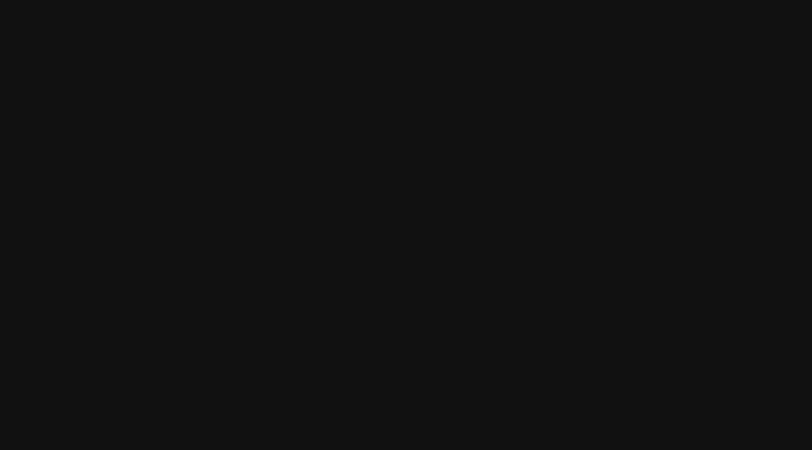
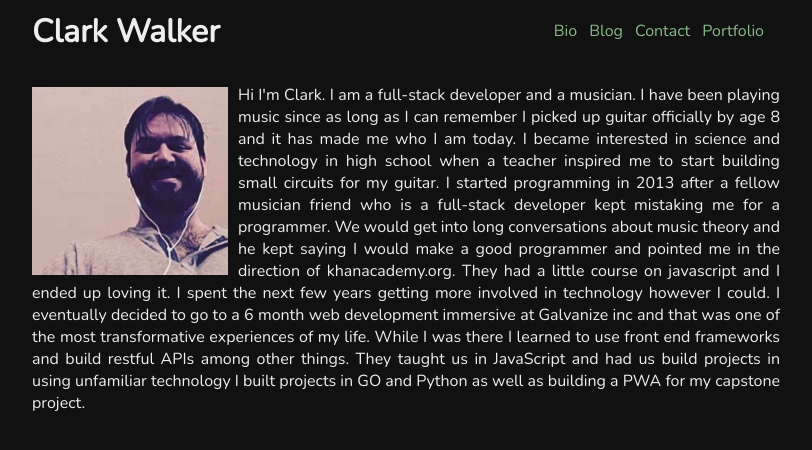
Before and after one commit to ClarkWalker/clark-walker.me, a React (Create React App) app: page /bio in a window 1280 px wide. Shown: the top 450 px of the page, without its empty margins (234-1046 px from the left). Built offline with nearby package versions, Linux system fonts and the light colour scheme.

Commit message:
more css fixes

```diff
--- a/src/App.js
+++ b/src/App.js
@@ -10,8 +10,9 @@
       <div className="App">
         <Router history={browserHistory}>
           <Route path="/" component={Splash}/>
-          <Route path="/about" component={About}/>
+          <Route path="/bio" component={About}/>
           <Route path="/fun" component={Splash}/>
+          <Route path="/blog" component={Splash}/>
           <Route path="/contact" component={Splash}/>
           <Route path="/portfolio" component={Splash}/>
         </Router>
--- a/src/components/about.css
+++ b/src/components/about.css
@@ -6,14 +6,33 @@
 #about main p{
   margin: 0px;
   padding: 0px 10px;
-  text-align: left;
+  text-align: justify;
 }
 
 #about main .profile-pic {
-  max-width: 75%;
+  max-width: 320px;
+  width: 75%;
+}
+
+@media (orientation:portrait) {
+  #about main p {
+    max-width: 320px;
+    width: 75%;
+  }
+
+  #about main {
+    display: flex;
+    flex-flow: column nowrap;
+    align-items: center;
+  }
 }
 
 @media (orientation:landscape) {
+  #about main {
+    margin-left: 20%;
+    margin-right: 20%;
+  }
+
   #about main .profile-pic {
     width: 196px;
     float: left;
--- a/src/components/about.js
+++ b/src/components/about.js
@@ -6,8 +6,8 @@
   render(){
     return(
       <div id="about">
-        <SplashHeader splash_style="top"/>
         <main>
+          <SplashHeader splash_style="top"/>
           <img className="profile-pic" src="./img/Avatar_Square.jpg"/>
           <p>Hi I'm Clark.  I am a full-stack developer and a musician.  I have been playing music since as long as I can remember I picked up guitar officially by age 8 and it has made me who I am today.  I became interested in science and technology in high school when a teacher inspired me to start building small circuits for my guitar. I started programming in 2013 after a fellow musician friend who is a full-stack developer kept mistaking me for a programmer.  We would get into long conversations about music theory and he kept saying I would make a good programmer and pointed me in the direction of khanacademy.org.  They had a little course on javascript and I ended up loving it.  I spent the next few years getting more involved in technology however I could.  I eventually decided to go to a 6 month web development immersive at Galvanize inc and that was one of the most transformative experiences of my life.  While I was there I learned to use front end frameworks and build restful APIs among other things.  They taught us in JavaScript and had us build projects in using unfamiliar technology I built projects in GO and Python as well as building a PWA for my capstone project.</p>
 
--- a/src/components/splash.css
+++ b/src/components/splash.css
@@ -1,4 +1,4 @@
-#splash #center {
+#splash .center {
   display: flex;
   flex-flow: column;
   align-items: center;
@@ -6,14 +6,14 @@
   min-height: 100vh;
 }
 
-#splash #top {
+#splash .top {
   display: flex;
   flex-flow: row nowrap;
   justify-content: space-between;
   padding: 10px;
 }
 
-#splash #a-title {
+#splash #Link-title {
   color: inherit;
   text-decoration: none;
   text-overflow: ellipsis;
@@ -24,10 +24,10 @@
   margin: 10px;
   display: flex;
   justify-content: space-around;
-  margin-bottom: 70px;
+  /* margin-bottom: 70px; */
 }
 
-#splash .nav a {
+#splash .nav .Link {
   margin: 0px 6px;
   color: #8b8;
   text-decoration: none;
--- a/src/components/splashHeader.js
+++ b/src/components/splashHeader.js
@@ -1,16 +1,18 @@
 import React, { Component } from "react";
+import { Link } from 'react-router';
 
 class SplashHeader extends Component {
   render(){
     return(
       <div id="splash">
-        <header id={ this.props.splash_style }>
-          <h1><a id="a-title" href="/">Clark Walker</a></h1>
+        <header className={ this.props.splash_style }>
+          <h1><Link className="Link" id="Link-title" to="/">Clark Walker</Link></h1>
           <nav className="nav">
-            <a href="/about">about me</a>
-            <a href="/fun">fun stuff</a>
-            <a href="/contact">contact me</a>
-            <a href="/portfolio">portfolio</a>
+            <Link className="Link" to="/bio">bio</Link>
+            {/* <Link to="/fun">fun stuff</Link> */}
+            <Link className="Link" to="/blog">blog</Link>
+            <Link className="Link" to="/contact">contact</Link>
+            <Link className="Link" to="/portfolio">portfolio</Link>
           </nav>
         </header>
       </div>
```
